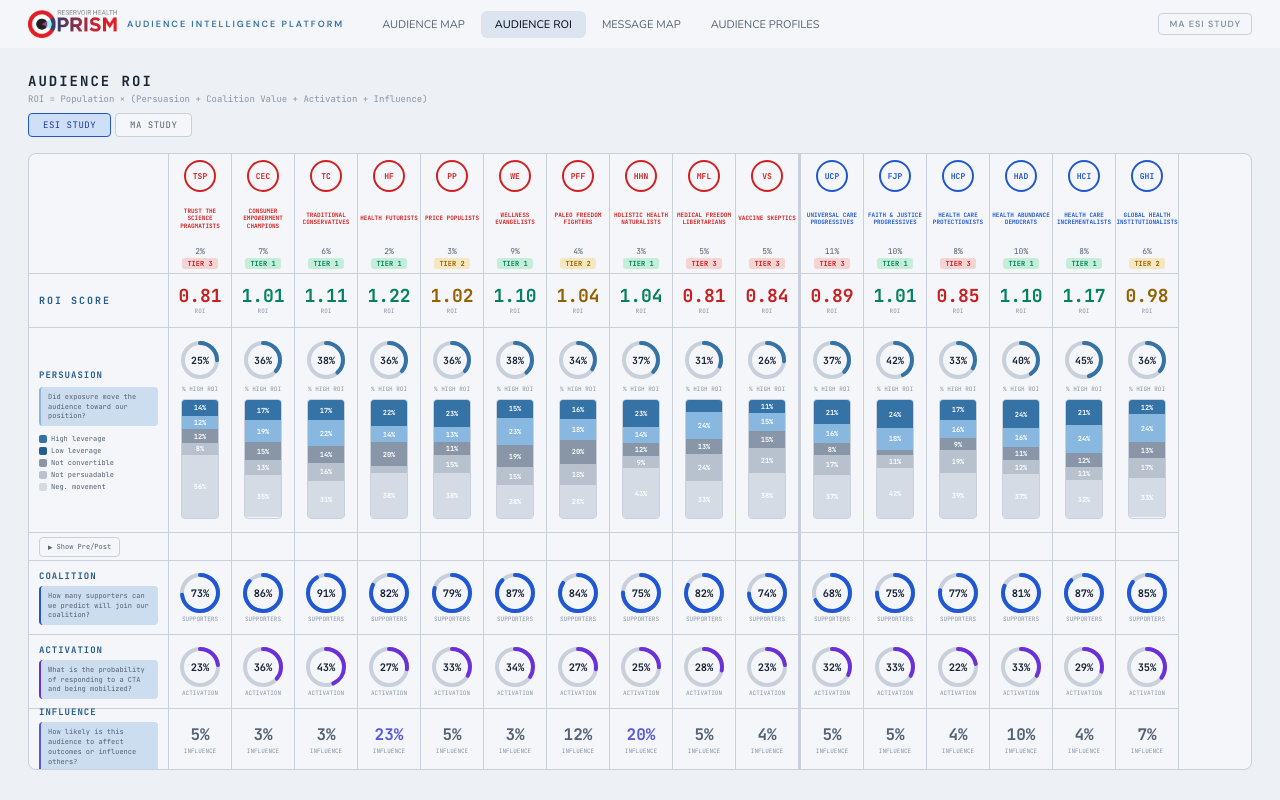
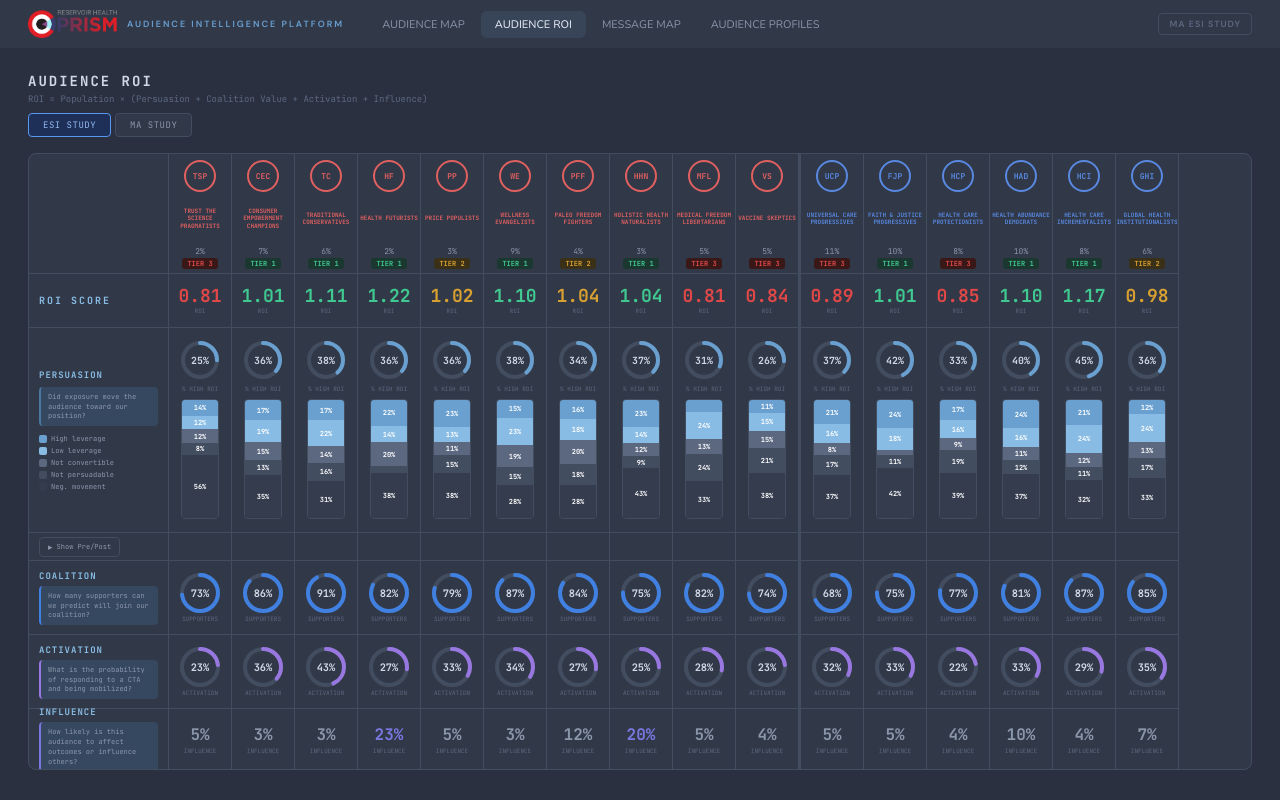
Before and after one commit to prism-lead/prism-dashboard-v5, a React (Vite) app: page /roi in a window 1280 px wide. Built offline with nearby package versions, Linux system fonts and the light colour scheme.

Commit message:
Add files via upload

```diff
--- a/src/theme.js
+++ b/src/theme.js
@@ -157,150 +157,150 @@ const DARK = {
 
 
 // ─────────────────────────────────────────────────
-// LIGHT PALETTE
+// MID-TONE "TWILIGHT" PALETTE  (halfway between dark & light)
 // ─────────────────────────────────────────────────
 const LIGHT = {
 
   // ── Core surfaces ──────────────────────────────
-  // Cool slate-tinted grays — modern but NOT stark white
-  bg:           "#edf0f4",      // soft blue-gray page bg
-  bgAlt:        "#e5e9ef",      // slightly deeper alternate bg
-  card:         "#f4f6f9",      // tinted off-white cards (NOT pure white)
-  cardAlt:      "#eef1f5",      // secondary card fill
-  cardHover:    "#dfe4ec",      // hover state with visible lift
-  border:       "#c8d0db",      // cool mid-tone border
-  borderStrong: "#b0bac8",      // heavier divider
-  strip:        "#d5dbe5",      // dot-strip tracks
-  inputBg:      "#e8ecf2",      // input / sub-panel bg
-  gridLine:     "#d5dbe5",      // SVG grid stroke
+  // Mid-tone slate — the sweet spot between dark and light
+  bg:           "#2a3040",      // medium slate page bg
+  bgAlt:        "#262c3a",      // slightly deeper alternate bg
+  card:         "#313848",      // raised card surface
+  cardAlt:      "#353d4e",      // secondary card fill
+  cardHover:    "#3d4558",      // hover state
+  border:       "#434d60",      // visible but not harsh border
+  borderStrong: "#505b70",      // heavier divider
+  strip:        "#3a4358",      // dot-strip tracks
+  inputBg:      "#282e3c",      // input / sub-panel bg
+  gridLine:     "#3a4358",      // SVG grid stroke
 
   // ── Text hierarchy ─────────────────────────────
-  text1:        "#1a2536",      // primary text (dark navy)
-  text2:        "#556275",      // secondary / muted
-  text3:        "#8896a7",      // tertiary / dim labels
-  textBright:   "#0d1826",      // near-black emphasis
-  textMax:      "#040a14",      // maximum contrast headings
-  textDim:      "#8896a7",      // dim labels
-  textSubtle:   "#8896a7",      // footer / legend
-  textMono:     "#556275",      // monospace UI labels
-  textBody:     "#2d3d50",      // body copy
-  textInvert:   "#f4f6f9",      // text on dark accent fills
+  text1:        "#d0d8e4",      // primary text — easy on eyes
+  text2:        "#8a96aa",      // secondary / muted
+  text3:        "#5c6880",      // tertiary / dim labels
+  textBright:   "#e0e6f0",      // emphasis
+  textMax:      "#edf1f7",      // maximum contrast headings
+  textDim:      "#5c6880",      // dim labels
+  textSubtle:   "#6a7890",      // footer / legend
+  textMono:     "#8090a8",      // monospace UI labels
+  textBody:     "#b8c4d4",      // body copy
+  textInvert:   "#1e2430",      // text on bright accent fills
 
   // ── Accent / brand ─────────────────────────────
-  accent:       "#3572a5",      // richer blue accent
-  accentLight:  "#245d8f",      // darker accent for labels
-  accentMuted:  "#88b8e0",      // muted accent borders
-  accentDim:    "#cdddf0",      // dim accent info boxes
+  accent:       "#6aa0d0",      // brighter blue accent for mid bg
+  accentLight:  "#88bce4",      // lighter accent for labels
+  accentMuted:  "#4a78a0",      // muted accent borders
+  accentDim:    "#354860",      // dim accent info boxes
 
   // ── Party ──────────────────────────────────────
-  gop:          "#d42020",
-  gopFill:      "#d42020",
-  gopStroke:    "#b01818",
-  gopText:      "#741414",
-  gopBadgeBg:   "#f8d5d5",
-  gopBadgeText: "#8b1515",
-  gopHeaderBg:  "#f2e3e3",      // tinted, not pure white
-  gopHeaderBdr: "#e04040",
+  gop:          "#e06060",
+  gopFill:      "#d43030",
+  gopStroke:    "#e85050",
+  gopText:      "#f4baba",
+  gopBadgeBg:   "#5a2020",
+  gopBadgeText: "#f0a0a0",
+  gopHeaderBg:  "#382028",      // muted rose tint
+  gopHeaderBdr: "#e85050",
 
-  dem:          "#2058d4",
-  demFill:      "#2058d4",
-  demStroke:    "#1a48b8",
-  demText:      "#142e78",
-  demBadgeBg:   "#d0dff8",
-  demBadgeText: "#1a3898",
-  demHeaderBg:  "#e2eaf5",      // tinted, not pure white
-  demHeaderBdr: "#3878e8",
+  dem:          "#5888e0",
+  demFill:      "#3060d0",
+  demStroke:    "#5080e8",
+  demText:      "#b0cef4",
+  demBadgeBg:   "#1e3058",
+  demBadgeText: "#90b8f0",
+  demHeaderBg:  "#202838",      // muted blue tint
+  demHeaderBdr: "#5080e8",
 
   // ── Tiers ──────────────────────────────────────
-  tier1:        "#058060",
-  tier1Bg:      "#c4eeda",
-  tier2:        "#956000",
-  tier2Bg:      "#f5e8c0",
-  tier3:        "#c82020",
-  tier3Bg:      "#f5d4d4",
+  tier1:        "#40c890",
+  tier1Bg:      "#1a3830",
+  tier2:        "#d8a030",
+  tier2Bg:      "#3a3018",
+  tier3:        "#e04848",
+  tier3Bg:      "#3a1818",
 
   // ── Semantic / data viz ────────────────────────
-  green:        "#058060",
-  greenBright:  "#0ea572",
-  red:          "#c82020",
-  redLight:     "#e04040",
-  amber:        "#a34c00",
-  amberBright:  "#c87000",
-  cyan:         "#0880a0",
-  teal:         "#0c8878",
-  tealDark:     "#12a898",
-  violet:       "#6c30d8",
-  violetDark:   "#5858e0",
-  rose:         "#cc1840",
-  blue:         "#2058d4",
-  blueLight:    "#3878e8",
-  blueDim:      "#3878e8",
+  green:        "#40c890",
+  greenBright:  "#58e0a0",
+  red:          "#e04848",
+  redLight:     "#f06060",
+  amber:        "#c88040",
+  amberBright:  "#e0a040",
+  cyan:         "#30c0e0",
+  teal:         "#30c0a8",
+  tealDark:     "#50d8c0",
+  violet:       "#9878e0",
+  violetDark:   "#7878e0",
+  rose:         "#e84068",
+  blue:         "#4080e0",
+  blueLight:    "#5898f0",
+  blueDim:      "#5898d0",
 
   // ── Profiler-specific ──────────────────────────
-  govtBlue:     "#2058d4",
-  corpAmber:    "#a34c00",
+  govtBlue:     "#5898d0",
+  corpAmber:    "#c88040",
 
   // ── Message map theme badges ───────────────────
-  themeFinancial:   "#058060",
-  themeCoverage:    "#2058d4",
-  themeInnovation:  "#6c30d8",
-  themeFreedom:     "#c87000",
-  themeSocial:      "#c82020",
-  themeTrust:       "#0c8878",
-  themeOther:       "#556275",
+  themeFinancial:   "#40c890",
+  themeCoverage:    "#5898f0",
+  themeInnovation:  "#9878e0",
+  themeFreedom:     "#e0a040",
+  themeSocial:      "#e04848",
+  themeTrust:       "#30c0a8",
+  themeOther:       "#8090a8",
 
   // ── Persuadability stack ───────────────────────
-  persHigh:     "#3572a5",
-  persLow:      "#88b8e0",
-  persNot:      "#8896a7",
-  persNo:       "#b8c2ce",
-  persNeg:      "#d5dbe5",
+  persHigh:     "#6aa0d0",
+  persLow:      "#88bce4",
+  persNot:      "#5c6880",
+  persNo:       "#434d60",
+  persNeg:      "#343c4e",
 
   // ── MessageMap SoP heatmap (bg, text) ──────────
-  sopHot:       { bg: "#c0ead2", text: "#065040" },
-  sopWarm:      { bg: "#ccf0da", text: "#0e5428" },
-  sopMid:       { bg: "#ddf0e6", text: "#186848" },
-  sopNeutral:   { bg: "#e0e5ec", text: "#3d4e60" },
-  sopCool:      { bg: "#e8ecf2", text: "#556275" },
-  sopCold:      { bg: "#f0e0e0", text: "#901030" },
-  sopChilly:    { bg: "#f0d0d0", text: "#881818" },
-  sopIce:       { bg: "#ecc0c4", text: "#781028" },
+  sopHot:       { bg: "#1a4838", text: "#70e8b0" },
+  sopWarm:      { bg: "#1a3830", text: "#60d8a0" },
+  sopMid:       { bg: "#243838", text: "#88d8b8" },
+  sopNeutral:   { bg: "#353d4e", text: "#b8c4d4" },
+  sopCool:      { bg: "#303848", text: "#8a96aa" },
+  sopCold:      { bg: "#382830", text: "#d09098" },
+  sopChilly:    { bg: "#402028", text: "#f0a0a0" },
+  sopIce:       { bg: "#481820", text: "#f4a0a8" },
 
   // ── Map / geography ────────────────────────────
-  mapActive:       "#3572a5",
-  mapActiveBorder: "#1a48b8",
-  mapIdle:         "#d5dbe5",
-  mapIdleBorder:   "#b8c2ce",
-  mapHover:        "#b0cce8",
+  mapActive:       "#6aa0d0",
+  mapActiveBorder: "#4880c0",
+  mapIdle:         "#353d4e",
+  mapIdleBorder:   "#434d60",
+  mapHover:        "#4a78a0",
 
   // ── Segment map specific ───────────────────────
-  segMapBg:        "#e5e9ef",
-  segMapGrid:      "#d5dbe5",
-  segMapDivider:   "#b8c2ce",
-  segMapBadgeBg:   "#e8ecf2",
+  segMapBg:        "#262c3a",
+  segMapGrid:      "#3a4358",
+  segMapDivider:   "#505b70",
+  segMapBadgeBg:   "#2a3040",
 
   // ── Ideology heatmap ───────────────────────────
-  ideoBlue:     "rgba(32,88,212,",
-  ideoRed:      "rgba(200,32,32,",
-  ideoNeutral:  "rgba(85,98,117,",
+  ideoBlue:     "rgba(64,128,224,",
+  ideoRed:      "rgba(224,72,72,",
+  ideoNeutral:  "rgba(90,104,128,",
 
   // ── Rings / donut charts ───────────────────────
-  ring1:        "#3572a5",
-  ring2:        "#d5dbe5",
+  ring1:        "#6aa0d0",
+  ring2:        "#3a4358",
 
   // ── Sort / interactive state ───────────────────
-  sortActiveBg:  "#cdddf0",
-  sortIndicator: "#2058d4",
+  sortActiveBg:  "#354860",
+  sortIndicator: "#5898f0",
 
   // ── PE (Policy Elites) column ──────────────────
-  peColor:      "#6c30d8",
-  peHeaderBg:   "#ece6f5",      // tinted lavender, not white
-  peBorder:     "#6c30d8",
+  peColor:      "#9878e0",
+  peHeaderBg:   "#282038",      // muted purple tint
+  peBorder:     "#9878e0",
 
   // ── Total column ───────────────────────────────
-  totalColor:   "#058060",
-  totalHeaderBg:"#e0f0e6",      // tinted green, not white
-  totalBorder:  "#058060",
+  totalColor:   "#40c890",
+  totalHeaderBg:"#1a3028",      // muted green tint
+  totalBorder:  "#40c890",
 };
 
 
@@ -359,7 +359,7 @@ export function persColors(theme) {
 // ═════════════════════════════════════════════════
 
 // export const T = DARK;
-export const T = LIGHT;       // ← soft-mist light mode (active)
+export const T = LIGHT;       // ← mid-tone "twilight" mode (active)
 
 // Both palettes are also available for a runtime toggle:
 export { DARK, LIGHT };
```
